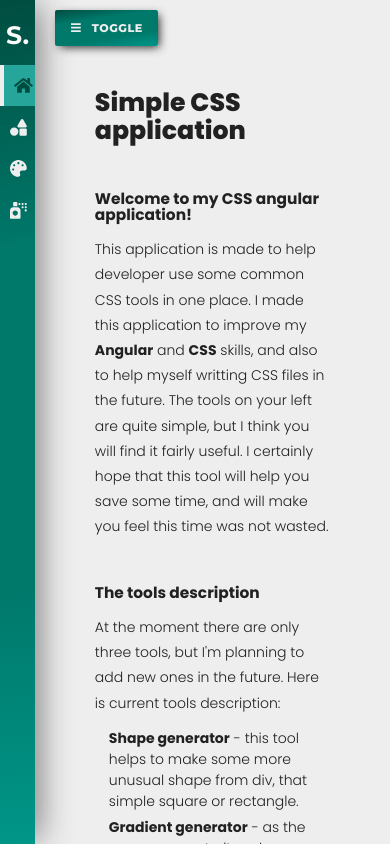
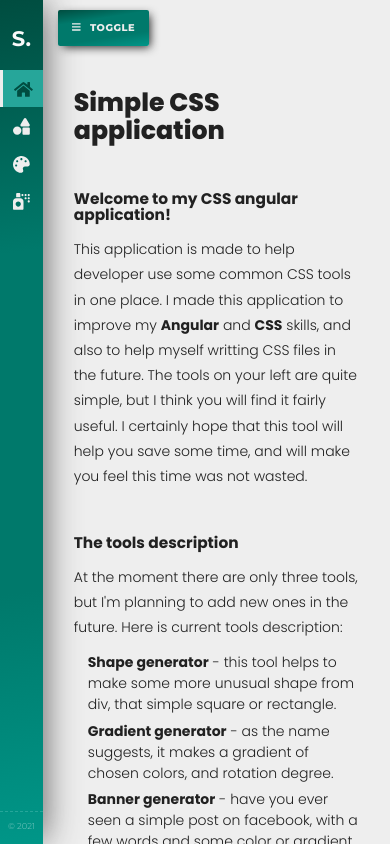
Before and after one commit to bartlomiejwyszecki/CSS-Application, an Angular app: page /home in a window 390 px wide. Shown: the top 844 px of the page. Built offline with nearby package versions, Linux system fonts and the light colour scheme; some icons are missing.

Commit message:
Mobile version (max 480 px) added.

```diff
--- a/src/app/app.component.scss
+++ b/src/app/app.component.scss
@@ -22,7 +22,7 @@ $black: #212121;
         .toggler {
             position: fixed;
             z-index: 1000;
-            margin: -5px 0 0 -10px;
+            margin: -5px 0 0 0px;
             a {
                 background: linear-gradient(171deg, rgba(0,77,64,1) 0%, rgba(0,121,107,1) 30%, rgba(0,121,107,1) 70%, rgba(0,150,136,1));
                 color: #eeeeee;
@@ -31,7 +31,7 @@ $black: #212121;
                 padding-right: 1.4em;
                 padding-left: 1.4em;
                 box-shadow: 3px 3px 10px -2px $black;
-                font-size: clamp(0.8rem, 0.9vw, 0.9rem);
+                font-size: clamp(0.7rem, 0.9vw, 0.9rem);
             }
             span {
                 padding-left: 1em;
@@ -81,8 +81,19 @@ $black: #212121;
     }
     .container-fluid {
         margin-left: 27vw;
+        padding-left: 0px;
+        padding-right: 0px;
     }
     .container-fluid.active {
         margin-left: 9vw;
     }
 }
+
+@media only screen and (max-width: 480px) {
+    .container-fluid {
+        margin-left: 42vw;
+    }
+    .container-fluid.active {
+        margin-left: 11vw;
+    }
+}
--- a/src/app/components/home/home.component.scss
+++ b/src/app/components/home/home.component.scss
@@ -1,4 +1,5 @@
 .container {
+    padding: 0px;
     h2 {
         font-weight: 800;
         font-size: clamp(1.8em, 5vw, 2em);
@@ -21,6 +22,7 @@
         li {
             padding: 0.2em 0 0.2em 1em;
             font-weight: 300;
+            line-height: 1.5;
             span {
                 font-weight: 700;
             }
--- a/src/app/components/sidebar/sidebar.component.html
+++ b/src/app/components/sidebar/sidebar.component.html
@@ -7,4 +7,7 @@
             <li class="waves-effect waves-light" routerLink="/gradient-generator" routerLinkActive="activeRoute"><a><i class="fas fa-palette fa-lg"></i><span>Gradient generator</span></a></li>
             <li class="waves-effect waves-light" routerLink="/banner-generator" routerLinkActive="activeRoute"><a><i class="fas fa-spray-can fa-lg"></i><span>Banner generator</span></a></li>
         </ul>
+        <h4>
+            © <span>Bartłomiej Wyszecki</span> 2021
+        </h4>
     </div>
--- a/src/app/components/sidebar/sidebar.component.scss
+++ b/src/app/components/sidebar/sidebar.component.scss
@@ -16,7 +16,7 @@
             margin-right: auto;
             margin-top: 10px;
             transition: 1s;
-            font-size: clamp(1.8rem, 2.5vw, 2.1rem);
+            font-size: clamp(1.5rem, 2.6vw, 2.1rem);
         }
         h2.sd {
             display: none;
@@ -24,7 +24,7 @@
         ul {
             li {
             width: 100%;
-            padding: clamp(0.7em, 1.2vw, 1em);
+            padding: clamp(0.4em, 2vw, 1em);
             }
             a {
                 text-decoration: none;
@@ -34,7 +34,7 @@
                 width: 100%;
                 font-size: clamp(0.9em, 2.5vw, 1em);
                 span {
-                    padding: 0.7em;
+                    padding: 0.7em 0.7em 0.7em 1em;
                 }
                 i {
                     padding: 1em;
@@ -54,6 +54,22 @@
             }
             li:hover {
                 background: #26a69a;
+            }
+        }
+        h4 {
+            font-family: 'Montserrat', sans-serif;
+            font-weight: 300;
+            font-size: 0.6em;
+            color: #80cbc4;
+            transition: 1s;
+            text-align: center;
+            position: absolute;
+            width: 100%;
+            bottom: 0px;
+            border-top: 1px dashed #26a69a;
+            padding-top: 10px;
+            span {
+                transition: 1s;
             }
         }
     }
@@ -89,14 +105,28 @@
     }
 }
 
-@media only screen and (max-width: 768px) {
+@media only screen and (min-width: 480px) and (max-width: 768px) {
     #sidebar {
         width: 27vw;
-        h2 {
-            margin: 5px auto 15px auto;
-        }
     }
     .active {
         width: 9vw !important;
     }
 }
+
+@media only screen and (max-width: 480px) {
+    #sidebar {
+        width: 42vw;
+        ul {
+            .activeRoute {
+                border-left: 3px solid #eeeeee;
+            }
+        }
+    }
+    .active {
+        width: 11vw !important;
+    }
+    .activeRoute {
+        border-left: 2px solid #eeeeee;
+    }
+}
```
